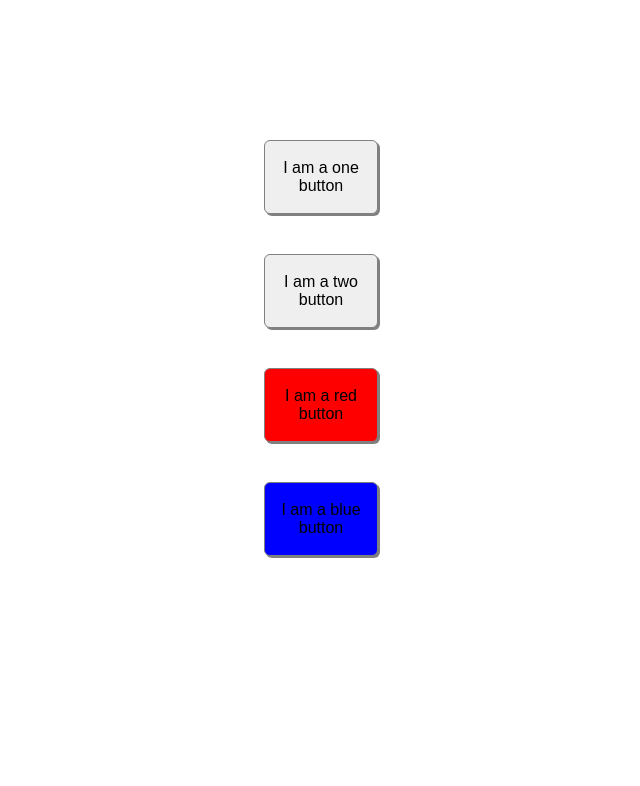
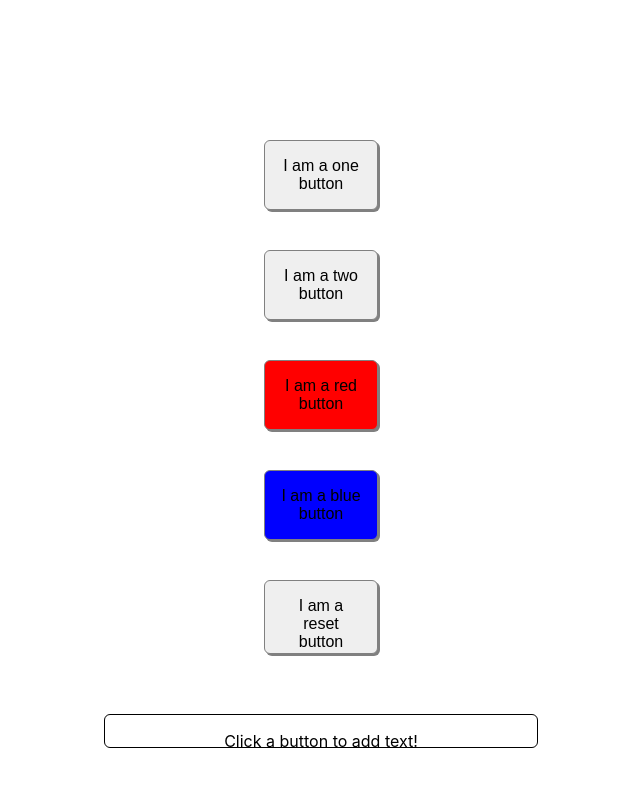
Before and after one commit to UlyssesInvictus/baby-react-app, a React (Create React App) app: page / in a window 1280 px wide. Shown: the top 786 px of the page, without its empty margins (319-959 px from the left). Built offline with nearby package versions, Linux system fonts and the light colour scheme.

Commit message:
add state / hook / supporting elements

```diff
--- a/src/App.css
+++ b/src/App.css
@@ -40,3 +40,19 @@
 .button:focus {
   outline: none;
 }
+
+.button:last-of-type {
+  margin-bottom: 60px;
+}
+
+.text {
+  width: 400px;
+  height: 200px;
+  overflow: auto;
+
+  border: 1px solid black;
+  border-radius: 6px;
+
+  padding: 16px;
+
+}
--- a/src/App.js
+++ b/src/App.js
@@ -1,17 +1,19 @@
-import React from 'react';
+import React, { useState } from 'react';
 import PropTypes from 'prop-types';
 
 import './App.css';
 
-const Button = ({ text, background }) => {
+const Button = ({ text, background, onClick, currentText, setText }) => {
   const style = {};
 
   if (background) {
     style.background = background;
   }
 
+  const handleClick = onClick || (() => setText(currentText + " " + text));
+
   return (
-    <button className="button" style={style}>
+    <button className="button" style={style} onClick={handleClick}>
       I am a {text} button
     </button>
   );
@@ -20,15 +22,25 @@ const Button = ({ text, background }) => {
 Button.propTypes = {
   text: PropTypes.string.isRequired,
   background: PropTypes.string,
+  onClick: PropTypes.func,
+  currentText: PropTypes.string,
+  setText: PropTypes.func,
 };
 
 function App() {
+  const [text, setText] = useState("");
+
   return (
     <div className="App">
-      <Button text="one" />
-      <Button text="two" />
-      <Button text="red" background="red" />
-      <Button text="blue" background="blue" />
+      <Button text="one" onClick={() => setText(text + " one")} />
+      <Button text="two" onClick={() => setText(text + " two two")} />
+      <Button text="red" background="red" currentText={text} setText={setText} />
+      <Button text="blue" background="blue" currentText={text} setText={setText} />
+      <Button text="reset" onClick={() => setText("")} />
+
+      <div className="text">
+        { text || "Click a button to add text!" }
+      </div>
     </div>
   );
 }
```
